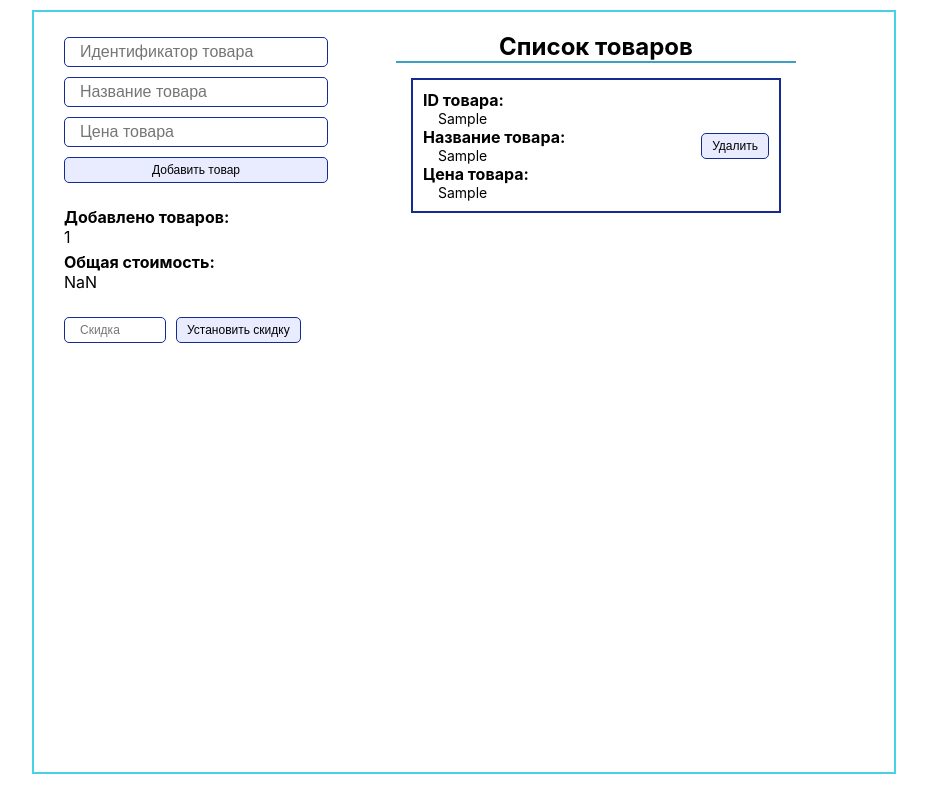
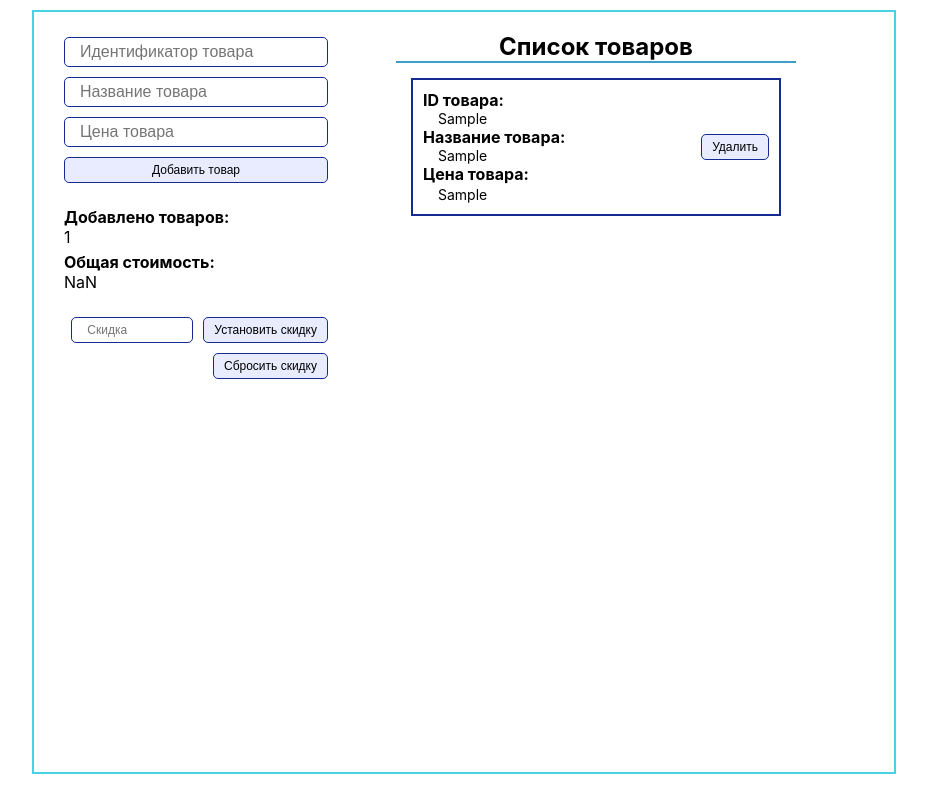
Before and after one commit to selfmotivation/shop-cart-template, a React (Create React App) app: page / in a window 1280 px wide. Both pictures are taken after typing "Sample", "Sample", "Sample" into the empty fields and a click on the button "Добавить товар". Shown: the whole page, without its empty margins (176-1103 px from the left). Built offline with nearby package versions, Linux system fonts and the light colour scheme.

Commit message:
feat: add discount func

```diff
--- a/src/App.js
+++ b/src/App.js
@@ -17,32 +17,88 @@ function App() {
     setCartItems(cartItems.filter(c => c.cartItemId !== cartItem.cartItemId));
   }
 
+  const calcTotalPrice = (cartItems) => {
+    let sum = 0;
+
+    cartItems.map(item => {
+      sum += +item.cartItemPrice;
+    });
+
+    return sum;
+  }
+
+  const checkDiscount = (e) => {
+    if (e.target.value < 0) {
+      e.target.value = 0;
+    }
+
+    if (e.target.value > 100) {
+      e.target.value = 100;
+    }
+
+    setDiscount(+e.target.value);
+  }
+
   const [discount, setDiscount] = useState('');
+  const [discountForPrice, setDiscountForPrice] = useState('');
 
-  const updateDiscount = (sum) => {
-    if (discount) {
-      console.log(discount);
+  const calcDiscountPrice = (cartItems, discountForPrice) => {
+    let price;
+
+    if (discountForPrice) {
+      let total = calcTotalPrice(cartItems);
+      price = Math.round((total - total * (discountForPrice / 100)) * 1000) / 1000;
     }
+
+    return price;
   }
 
   return (
     <div className="App">
       <AddToCartForm create={createCartItem} />
-      <Summary cartItems={cartItems} />
+      <Summary
+        cartItems={cartItems}
+        totalPrice={calcTotalPrice(cartItems)}
+        calcDiscountPrice={calcDiscountPrice}
+        discountForPrice={discountForPrice}
+      />
       <div className="discount">
         <CartInput
           value={discount}
-          onChange={e => setDiscount(e.target.value)}
+          onChange={e => checkDiscount(e)}
           type="number"
           placeholder="Скидка"
-          style={{width: '70px', fontSize: '12px', marginRight: '10px'}}
+          min="0"
+          max="100"
+          style={{width: '90px', fontSize: '12px', marginRight: '10px'}}
         />
-        <CartButton onClick={updateDiscount} >Установить скидку</CartButton>
+        <CartButton
+          onClick={() => {
+            setDiscountForPrice(discount);
+          }}
+        >
+          Установить скидку
+        </CartButton>
+        <CartButton
+          onClick={() => {
+            setDiscountForPrice('');
+            setDiscount('');
+            }
+          }
+        >
+          Сбросить скидку
+        </CartButton>
       </div>
       <div className="cartList">
         {cartItems.length
           ?
-          <CartList remove={removeCartItem} cartItems={cartItems} title={"Список товаров"}/>
+          <CartList
+            remove={removeCartItem}
+            cartItems={cartItems}
+            title={"Список товаров"}
+            calcDiscountPrice={calcDiscountPrice}
+            discountForPrice={discountForPrice}
+          />
           :
           <h2 className="cartList__title">Список товаров пуст</h2>
         }
--- a/src/components/CartItem.jsx
+++ b/src/components/CartItem.jsx
@@ -5,15 +5,20 @@ export const CartItem = (props) => {
   return (
     <div className='cartItem'>
       <div className='cartItemContent'>
-        <p className='title'>ID товара:</p>
-        <p className='text'>{props.cartItem.cartItemId}</p>
-        <p className='title'>Название товара:</p>
-        <p className='text'>
+        <p className='cartItemTitle'>ID товара:</p>
+        <p className='cartItemText'>{props.cartItem.cartItemId}</p>
+        <p className='cartItemTitle'>Название товара:</p>
+        <p className='cartItemText'>
           {props.cartItem.cartItemTitle}
         </p>
-        <p className='title'>Цена товара:</p>
-        <p className='text'>
+        <p className='cartItemTitle'>Цена товара:</p>
+        <p>
+          <span className={['cartItemText', props.discountForPrice ? 'strikethrough' : ''].join(' ')}>
           {props.cartItem.cartItemPrice}
+          </span>
+          <span className='cartItemText__discount'>
+          {props.calcDiscountPrice([props.cartItem], props.discountForPrice)}
+          </span>
         </p>
       </div>
       <CartButton onClick={() => props.remove(props.cartItem)}>
--- a/src/components/CartList.jsx
+++ b/src/components/CartList.jsx
@@ -1,12 +1,19 @@
 import React from 'react'
 import { CartItem } from './CartItem'
 
-export const CartList = ({cartItems, remove}) => {
+export const CartList = ({cartItems, remove, calcDiscountPrice, discountForPrice}) => {
   return (
     <div>
       <h2 className='cartList__title'>Список товаров</h2>
       {cartItems.map((cartItem, index) =>
-        <CartItem remove={remove} number={index + 1} cartItem={cartItem} key={cartItem.cartItemId}/>
+        <CartItem
+          remove={remove}
+          number={index + 1}
+          cartItem={cartItem}
+          key={cartItem.cartItemId}
+          calcDiscountPrice={calcDiscountPrice}
+          discountForPrice={discountForPrice}
+        />
       )}
     </div>
   )
--- a/src/components/Summary.jsx
+++ b/src/components/Summary.jsx
@@ -1,22 +1,17 @@
 import React from 'react'
 
-export const Summary = ({cartItems}) => {
-  const totalPrice = (cartItems) => {
-    let sum = 0;
-
-    cartItems.map(item => {
-      sum += +item.cartItemPrice;
-    });
-
-    return sum;
-  }
-
+export const Summary = ({cartItems, totalPrice, calcDiscountPrice, discountForPrice}) => {
   return (
     <div className="summary">
       <p className="summary__title">Добавлено товаров:</p>
       <p>{cartItems.length}</p>
-      <p className="summary__title">Общая стоимость:</p>
-      <p>{totalPrice(cartItems)}</p>
+      <p className='summary__title'>Общая стоимость:</p>
+      <p>
+        <span className={discountForPrice ? 'strikethrough' : ''}>{totalPrice}</span>
+        <span className='summary__discount-price'>
+          {calcDiscountPrice(cartItems, discountForPrice)}
+        </span>
+      </p>
     </div>
   )
 }
--- a/src/styles/App.css
+++ b/src/styles/App.css
@@ -38,9 +38,23 @@
   font-size: 16px;
 }
 
+.summary__discount-price,
+.cartItemText__discount {
+  display: inline-block;
+  margin-left: 10px;
+  font-size: 20px;
+  font-weight: bold;
+  color: rgb(0, 139, 81);
+}
+
 .discount {
   position: sticky;
   top: 280px;
+
+  display: flex;
+  flex-wrap: wrap;
+  width: 33%;
+  justify-content: flex-end;
 }
 
 .discount__input {
@@ -73,16 +87,25 @@
   border: 2px solid rgb(20, 43, 146);
 }
 
-.cartItem .title {
+.cartItemTitle {
   font-size: 16px;
   font-weight: bold;
 }
 
-.cartItem .text {
+.cartItemText {
   font-size: 14px;
   margin-left: 15px;
+}
+
+.cartItemText__discount {
+  font-size: 16px;
 }
 
 .cartItemContent {
   word-break: break-word;
 }
+
+.strikethrough {
+  text-decoration: line-through;
+  color: #cf1d1d;
+}
```
